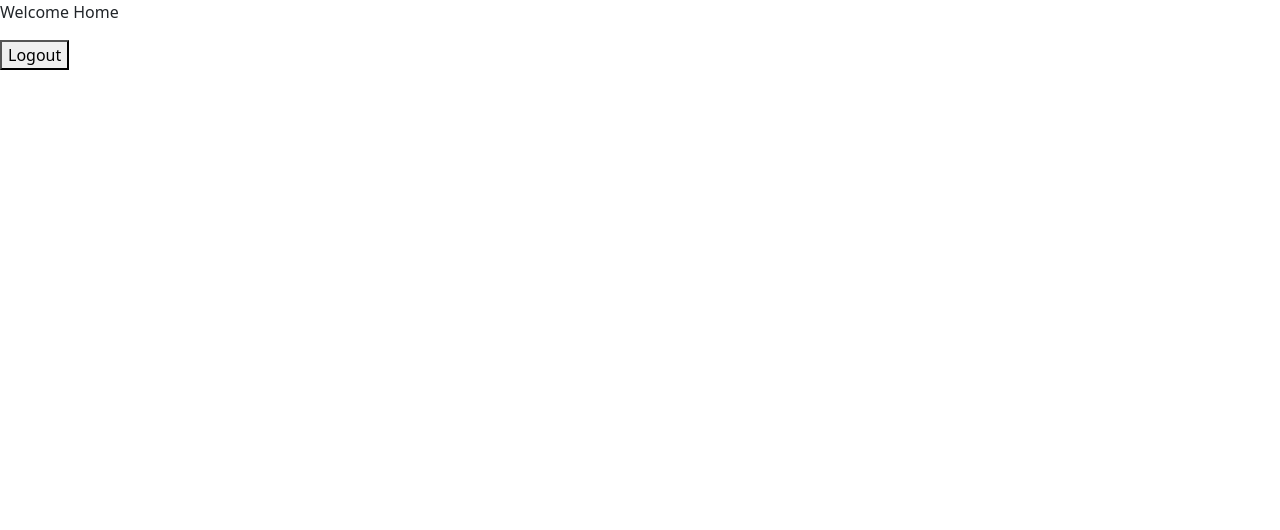
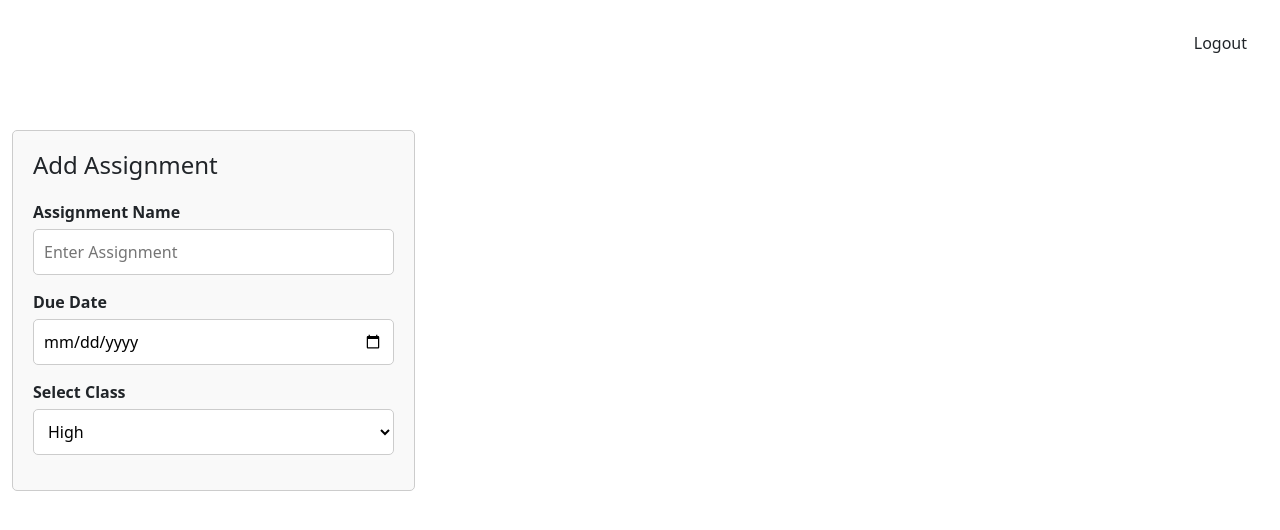
Before and after one commit to Gavinp14/HomeworkHelper, a React (Create React App) app in the folder client/: page /home in a window 1280 px wide. Shown: the top 530 px of the page. Built offline with nearby package versions, Linux system fonts and the light colour scheme.

Commit message:
added more components to home

```diff
--- a/client/package.json
+++ b/client/package.json
@@ -9,7 +9,9 @@
     "bootstrap": "^5.3.3",
     "firebase": "^10.8.1",
     "react": "^18.2.0",
+    "react-calendar": "^4.8.0",
     "react-dom": "^18.2.0",
+    "react-icons": "^5.0.1",
     "react-router-dom": "^6.22.3",
     "react-scripts": "5.0.1",
     "react-toastify": "^10.0.4",
--- /dev/null
+++ b/client/src/components/AddAssignment/addassignment.css
@@ -0,0 +1,54 @@
+/* Global styles */
+body {
+    font-family: Arial, sans-serif; /* Match the font-family used in the homepage */
+    margin: 0; /* Remove default body margin */
+    padding: 0; /* Remove default body padding */
+  }
+
+  /* Style for the container */
+  .add-assignment-container {
+    width: 100%;
+    max-width: 600px; /* Adjust the width as needed */
+    margin: 50px auto; /* Center the container */
+    padding: 20px;
+    border: 1px solid #ccc; /* Add a border */
+    border-radius: 5px;
+    background-color: #f9f9f9; /* Match the background color of the homepage */
+  }
+
+  /* Style for the headings */
+  .add-assignment-container h1 {
+    font-size: 24px; /* Match the font size of the homepage headings */
+    margin-bottom: 20px; /* Add some space below the heading */
+  }
+
+  /* Style for the input fields */
+  .add-assignment-container input[type="text"],
+  .add-assignment-container input[type="date"] {
+    width: 100%;
+    padding: 10px;
+    margin-bottom: 15px;
+    border: 1px solid #ccc;
+    border-radius: 5px;
+  }
+
+  /* Style for the labels */
+  /* Add to addassignment.css */
+
+/* Style for the dropdown container */
+.add-assignment-container select {
+    width: 100%;
+    padding: 10px;
+    margin-bottom: 15px;
+    border: 1px solid #ccc;
+    border-radius: 5px;
+    background-color: #fff; /* Match the background color of other input fields */
+    font-size: 16px; /* Match the font size */
+  }
+
+  /* Style for the labels */
+  .add-assignment-container label {
+    font-weight: bold; /* Make labels bold */
+    display: block; /* Ensure labels are displayed as block elements */
+    margin-bottom: 5px; /* Add some space below the label */
+  }
--- /dev/null
+++ b/client/src/components/AddAssignment/index.js
@@ -0,0 +1,29 @@
+import React from "react";
+import "./addassignment.css";
+
+function AddAssignment() {
+  //select option contains dummy data for now
+  return (
+    <div className="add-assignment-container">
+      <h1>Add Assignment</h1>
+      <div>
+        <label>Assignment Name</label>
+        <input type="text" placeholder="Enter Assignment" />
+      </div>
+      <div>
+        <label>Due Date</label>
+        <input type="date" />
+      </div>
+      <div>
+        <label>Select Class</label>
+        <select>
+          <option value="high">High</option>
+          <option value="medium">Medium</option>
+          <option value="low">Low</option>
+        </select>
+      </div>
+    </div>
+  );
+}
+
+export default AddAssignment;
--- a/client/src/pages/Home/home.css
+++ b/client/src/pages/Home/home.css
@@ -0,0 +1,16 @@
+body{
+    background-color: #0077ff;
+}
+
+.logout-button{
+    position: fixed;
+    top: 20px;
+    right: 20px;
+    padding: 15px;
+    margin-top: 20px;
+    border-radius: 5px;
+    border: none;
+    background-color: #4fd1c5;
+    color: #fff;
+    cursor: pointer;
+}
--- a/client/src/pages/Home/index.js
+++ b/client/src/pages/Home/index.js
@@ -3,6 +3,8 @@ import { signOut } from "firebase/auth";
 import { auth } from "../../firebase";
 import { useNavigate } from "react-router-dom";
 import { toast } from "react-toastify";
+import AddAssignment from "../../components/AddAssignment";
+import "./home.css";
 
 const Home = () => {
   const navigate = useNavigate();
@@ -21,15 +23,21 @@ const Home = () => {
   };
 
   return (
-    <>
-      <nav>
-        <p>Welcome Home</p>
-
-        <div>
-          <button onClick={handleLogout}>Logout</button>
+    <div className="main-container">
+      <h1 className="text-center text-white mt-4">Homework Planner</h1>
+      <button onClick={handleLogout} className="btn mt-1 logout-button">
+        Logout
+      </button>
+      <div className="container-fluid">
+        <div className="row">
+          <div className="col-sm-4">
+            <AddAssignment />
+          </div>
+          <div className="col-sm-4"></div>
+          <div className="col-sm-4"></div>
         </div>
-      </nav>
-    </>
+      </div>
+    </div>
   );
 };
 
--- a/client/src/pages/Login/index.js
+++ b/client/src/pages/Login/index.js
@@ -23,6 +23,7 @@ function Login() {
       toast.error("Username or password is incorrect, try again!");
       console.log(errorCode, errorMessage);
     }
+    //add all error cases
   };
 
   return (
--- a/client/src/pages/Signup/index.js
+++ b/client/src/pages/Signup/index.js
@@ -14,11 +14,20 @@ function Signup() {
   const onSubmit = async (e) => {
     e.preventDefault();
 
+    //check to see if password and confim password match up
+    if (password !== confirmPassword) {
+      toast.error(
+        "Passwords do not match. Please make sure your passwords match."
+      );
+      return;
+    }
+
     await createUserWithEmailAndPassword(auth, email, password)
       .then((userCredential) => {
-        // Signed in
+        // created Account
         const user = userCredential.user;
         console.log(user);
+        toast.success("Account Created!");
         navigate("/login");
         // ...
       })
@@ -26,7 +35,22 @@ function Signup() {
         const errorCode = error.code;
         const errorMessage = error.message;
         console.log(errorCode, errorMessage);
-        // ..
+
+        //handle error cases
+        switch (errorCode) {
+          case "auth/email-already-in-use":
+            toast.error("Email address is already in use");
+            break;
+          case "auth/missing-email":
+            toast.error("Please enter email");
+            break;
+          case "auth/missing-password":
+            toast.error("Please enter password");
+            break;
+          default:
+            toast.error("An error occured. Please try again later.");
+        }
+        //add more shit
       });
   };
 
```
Also changed, not shown: client/src/components/AddClass/addclass.css (added), client/src/components/AddClass/index.js (added), 1 other file (tests, documents, lock files or other folders).
